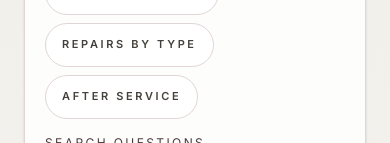
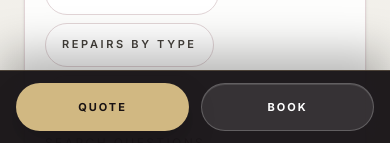
Before and after one commit to SanLuis-AI-Solutions/2026-sjr-website, a Next.js app: page /faq in a window 390 px wide. Shown: the part 701-844 px from the top of the page. Built offline with nearby package versions, Linux system fonts and the light colour scheme; no server answers.

Commit message:
fix: make Phase B metadata deployable

```diff
--- a/src/app/page.tsx
+++ b/src/app/page.tsx
@@ -13,7 +13,7 @@ export const metadata = createPageMetadata({
   title:
     "Jewelry Repair Near Me in Pasadena, TX | Expert Service",
   description:
-    "Jewelry and watch repair near you in Pasadena, TX. Professional in-house repairs, same-day service, free quotes. Ring sizing, stone setting, battery replacement, and more. Expert jeweler. Transparent pricing.",
+    "Need jewelry repair near me in Pasadena, TX? Get expert in-house ring sizing, watch repair, stone setting, cleaning, same-day service, and free quotes.",
   canonical: "/",
 });
 
--- /dev/null
+++ b/src/components/mobile-sticky-cta.tsx
@@ -0,0 +1,34 @@
+"use client";
+
+import { usePathname } from "next/navigation";
+import { TrackedLink } from "@/components/analytics/tracked-link";
+
+export function MobileStickyCta() {
+  const pathname = usePathname() || "/";
+  const hideOnConversionPage = pathname === "/quote" || pathname === "/book";
+
+  if (hideOnConversionPage) return null;
+
+  return (
+    <div className="fixed inset-x-0 bottom-0 z-[115] border-t border-brand-gold/25 bg-[#120d10]/94 px-4 pb-[calc(env(safe-area-inset-bottom)+0.75rem)] pt-3 shadow-[0_-18px_44px_rgba(0,0,0,0.28)] backdrop-blur-xl md:hidden">
+      <div className="mx-auto grid max-w-md grid-cols-2 gap-3">
+        <TrackedLink
+          href="/quote"
+          eventName="mobile_sticky_cta_click"
+          eventParams={{ cta_target: "quote", placement: "mobile_sticky_bar" }}
+          className="micro-interaction inline-flex min-h-12 items-center justify-center rounded-full bg-brand-gold px-4 py-3 text-[11px] font-bold uppercase tracking-[0.18em] text-[#181112] shadow-[0_12px_28px_rgba(0,0,0,0.22)] focus-visible:outline-none focus-visible:ring-2 focus-visible:ring-brand-gold focus-visible:ring-offset-2 focus-visible:ring-offset-[#120d10]"
+        >
+          Quote
+        </TrackedLink>
+        <TrackedLink
+          href="/book"
+          eventName="mobile_sticky_cta_click"
+          eventParams={{ cta_target: "book", placement: "mobile_sticky_bar" }}
+          className="micro-interaction inline-flex min-h-12 items-center justify-center rounded-full border border-white/22 bg-white/10 px-4 py-3 text-[11px] font-bold uppercase tracking-[0.18em] text-white shadow-[inset_0_1px_0_rgba(255,255,255,0.12)] focus-visible:outline-none focus-visible:ring-2 focus-visible:ring-brand-gold focus-visible:ring-offset-2 focus-visible:ring-offset-[#120d10]"
+        >
+          Book
+        </TrackedLink>
+      </div>
+    </div>
+  );
+}
--- a/src/components/site-shell.tsx
+++ b/src/components/site-shell.tsx
@@ -1,6 +1,7 @@
 import { ReactNode } from "react";
 import { SiteHeader } from "./site-header";
 import { SiteFooter } from "./site-footer";
+import { MobileStickyCta } from "./mobile-sticky-cta";
 
 export function SiteShell({ children }: { children: ReactNode }) {
   return (
@@ -12,9 +13,10 @@ export function SiteShell({ children }: { children: ReactNode }) {
         Skip to main content
       </a>
       <SiteHeader />
-      <main id="main-content" className="pt-24 md:pt-28">
+      <main id="main-content" className="pb-24 pt-24 md:pb-0 md:pt-28">
         {children}
       </main>
+      <MobileStickyCta />
       <SiteFooter />
     </>
   );
```
Also changed, not shown: 1 other file (tests, documents, lock files or other folders).
